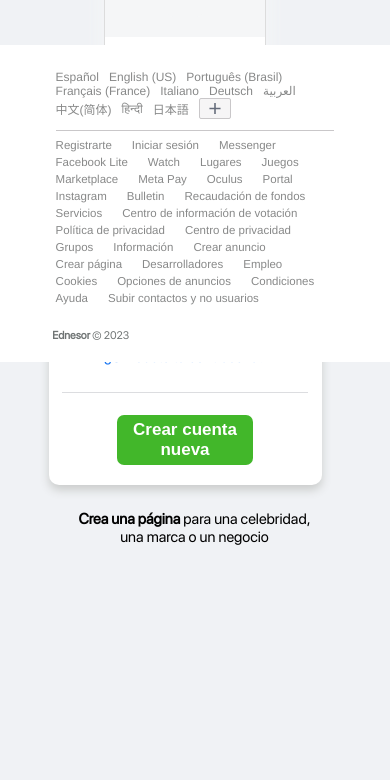
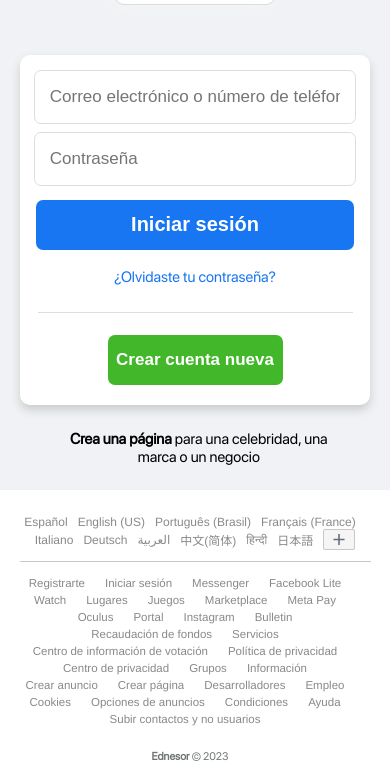
Before and after one commit to Ednesor/facebook-clon, a React (Create React App) app: page / in a window 390 px wide. Shown: the part 693-1473 px from the top of the page. Before the commit the page ends 1239 px from the top, so only its background shows below. Built offline with nearby package versions, Linux system fonts and the light colour scheme.

Commit message:
style: responsive

```diff
--- a/src/components/Login/Footer.jsx
+++ b/src/components/Login/Footer.jsx
@@ -26,6 +26,10 @@
     flexWrap: "wrap",
     marginTop: "25px",
     marginBottom: "3px",
+    '@media(max-width: 1000px)': {
+        width: "90%",
+        justifyContent: "center"
+    }
 })
 const LangItem = styled("span")({
     color: "#888989",
@@ -54,7 +58,11 @@
     width: "71.5%",
     height: "0px",
     border: "0px solid white",
-    borderTop: "1px solid #C9C7C9"
+    borderTop: "1px solid #C9C7C9",
+    '@media(max-width: 1000px)': {
+        width: "90%",
+        marginBottom: "15px"
+    }
 })
 const Options = styled("div")({
     width: "71.5%",
@@ -62,6 +70,10 @@
     justifyContent: "left",
     alignItems: "end",
     flexWrap: "wrap",
+    '@media(max-width: 1000px)': {
+        width: "90%",
+        justifyContent: "center"
+    }
 })
 const OpItem = styled(LangItem)({
     marginRight: "20px",
@@ -76,6 +88,9 @@
     marginBottom: "20px",
     marginLeft: "-10px",
     marginTop: "20px",
+    '@media(max-width: 1000px)': {
+        textAlign: "center"
+    }
 })
 
 export default function Footer() {
--- a/src/components/Login/Login.jsx
+++ b/src/components/Login/Login.jsx
@@ -10,6 +10,10 @@
     justifyContent: "center",
     flexWrap: "wrap",
     marginTop: "80px",
+    '@media(max-width: 1000px)': {
+        width: "100%",
+        marginTop: "0px",
+    }
 });
 const SubContainer = styled("div")({
     display: "flex",
@@ -20,6 +24,16 @@
     flexWrap: "wrap",
     marginLeft: "-20px",
     height: "650px",
+    '@media(max-width: 1200px)': {
+        width: "80%",
+    },
+    '@media(max-width: 1000px)': {
+        width: "100%",
+        height: "auto",
+        marginLeft: "0px",
+        justifyContent: "center",
+        marginBottom: "150px"
+    },
 });
 
 export default function Login() {
@@ -29,7 +43,7 @@
                 <Sesion />
                 <LoginForm />
             </SubContainer>
-                <Footer />
+            <Footer />
         </Container>
     )
 };
```
